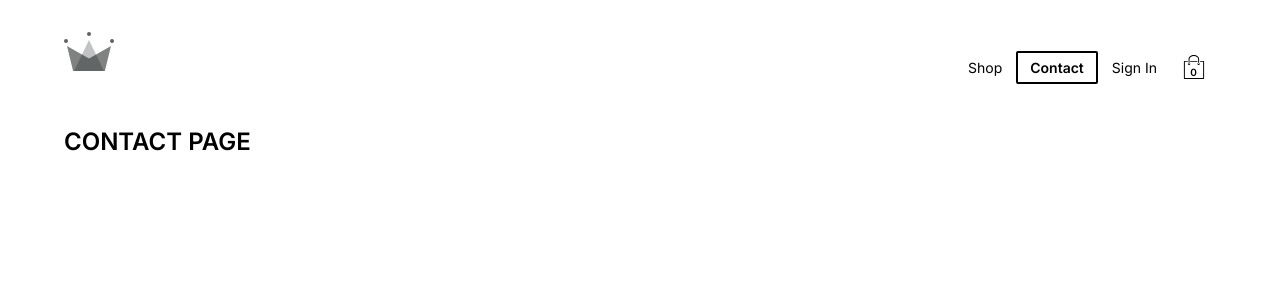
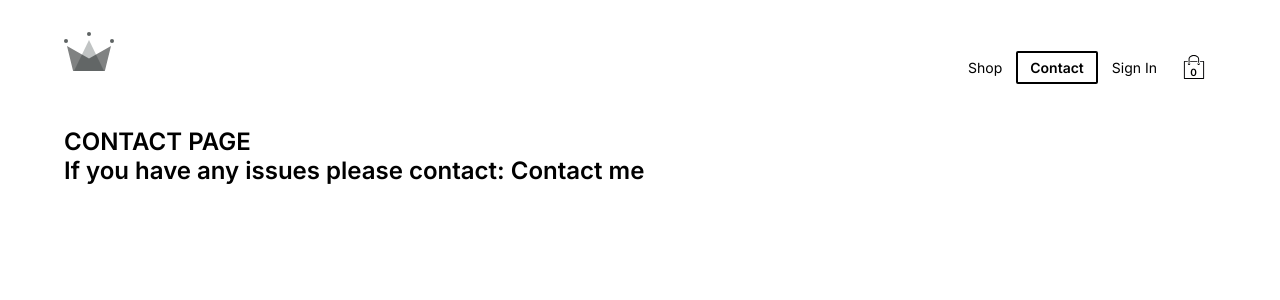
Before and after one commit to krishnasah371/crwn-clothing, a React (Create React App) app: page /contact in a window 1280 px wide. Shown: the top 300 px of the page. Built offline with nearby package versions, Linux system fonts and the light colour scheme; no server answers.

Commit message:
updated redux to redux saga

```diff
--- a/src/pages/contact/contact.component.jsx
+++ b/src/pages/contact/contact.component.jsx
@@ -1,10 +1,14 @@
-import React from 'react'
-import './contact.styles.scss'
+import React from 'react';
+import './contact.styles.scss';
 
 const ContactPage = () => (
   <section className="contact-page">
     <h1 className="contact-header">CONTACT PAGE</h1>
+    <h2>
+      If you have any issues please contact:
+      <a href="https://sites.google.com/view/kpsah/home"> Contact me</a>
+    </h2>
   </section>
-)
+);
 
-export default ContactPage
+export default ContactPage;
--- a/src/pages/shop/shop.component.jsx
+++ b/src/pages/shop/shop.component.jsx
@@ -1,6 +1,6 @@
-import React from "react";
-import SHOP_DATA from "./shop.data";
-import CollectionPreview from "../../components/collection-preview/collection-preview";
+import React from 'react';
+import SHOP_DATA from './shop.data';
+import CollectionPreview from '../../components/collection-preview/collection-preview';
 
 class ShopPage extends React.Component {
   constructor(props) {
```
Also changed, not shown: 2 other files (tests, documents, lock files or other folders).
